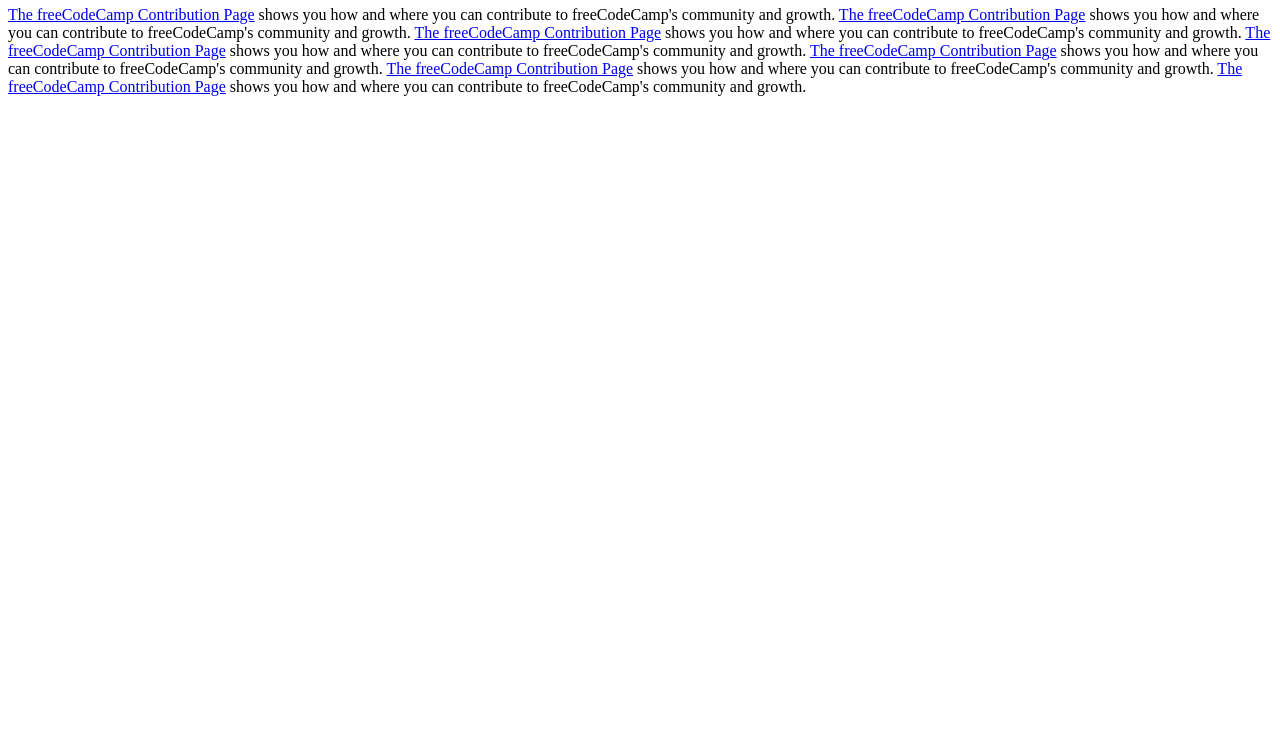
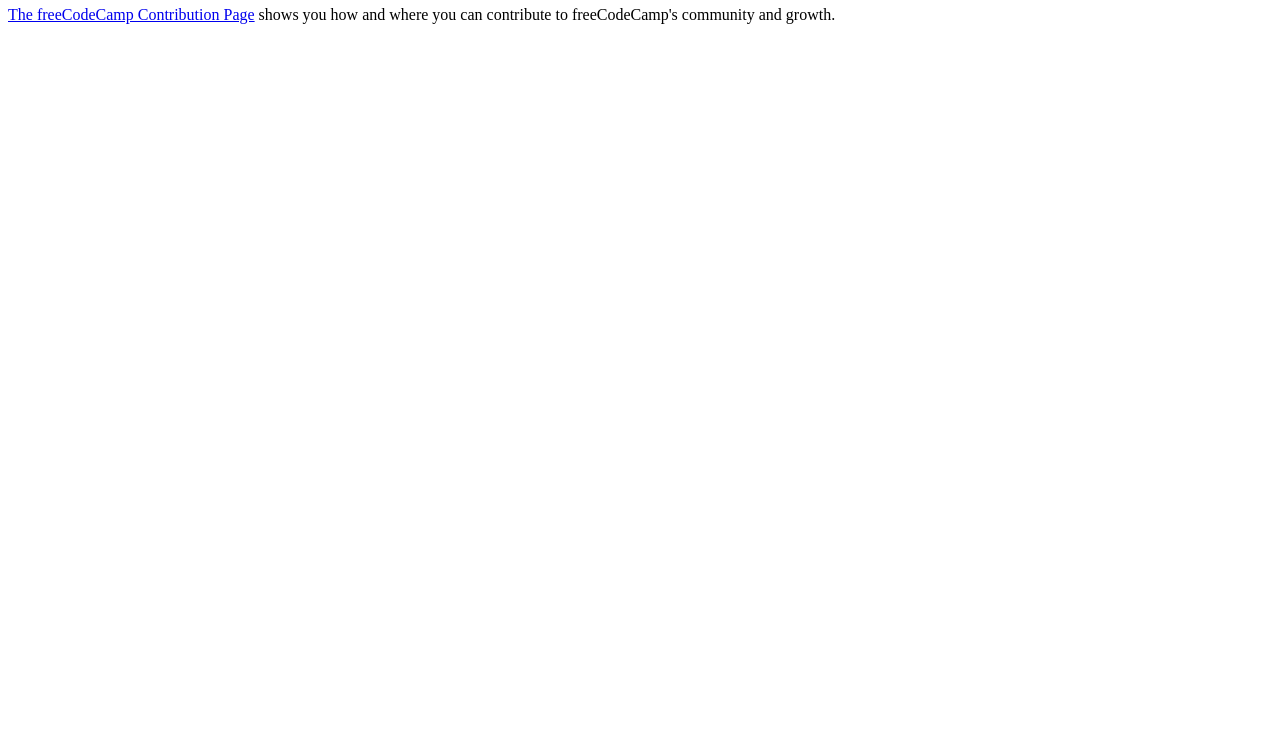
Before and after one commit to Adrian2790/OSF_ProjECT, a plain HTML site: page index.html in a window 1280 px wide. Shown: the part 60-800 px from the top of the page. Drawn offline with Linux system fonts and the light colour scheme.

Commit message:
change-3

```diff
--- a/index.html
+++ b/index.html
@@ -9,18 +9,7 @@
     <p>
         <a href="https://www.freecodecamp.org/contribute/">The freeCodeCamp Contribution Page</a> shows you how and
         where you can contribute to freeCodeCamp's community and growth.
-        <a href="https://www.freecodecamp.org/contribute/">The freeCodeCamp Contribution Page</a> shows you how and
-        where you can contribute to freeCodeCamp's community and growth.
-        <a href="https://www.freecodecamp.org/contribute/">The freeCodeCamp Contribution Page</a> shows you how and
-        where you can contribute to freeCodeCamp's community and growth.
-        <a href="https://www.freecodecamp.org/contribute/">The freeCodeCamp Contribution Page</a> shows you how and
-        where you can contribute to freeCodeCamp's community and growth.
-        <a href="https://www.freecodecamp.org/contribute/">The freeCodeCamp Contribution Page</a> shows you how and
-        where you can contribute to freeCodeCamp's community and growth.
-        <a href="https://www.freecodecamp.org/contribute/">The freeCodeCamp Contribution Page</a> shows you how and
-        where you can contribute to freeCodeCamp's community and growth.
-        <a href="https://www.freecodecamp.org/contribute/">The freeCodeCamp Contribution Page</a> shows you how and
-        where you can contribute to freeCodeCamp's community and growth.
+
 
     </p>
     </p>
```
